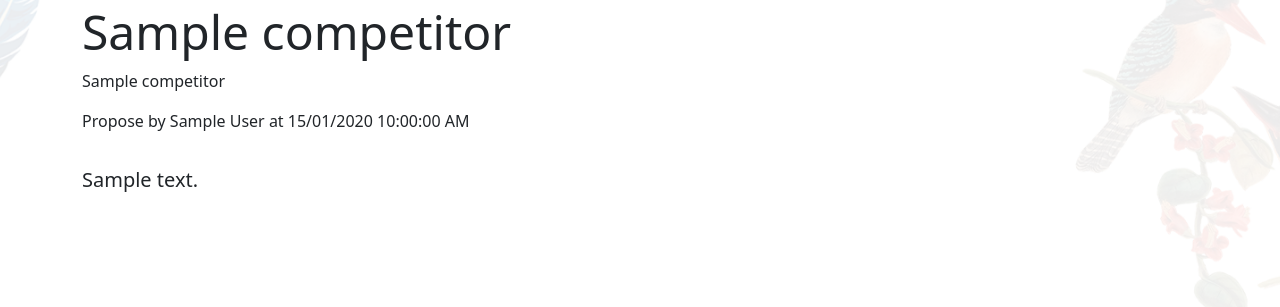
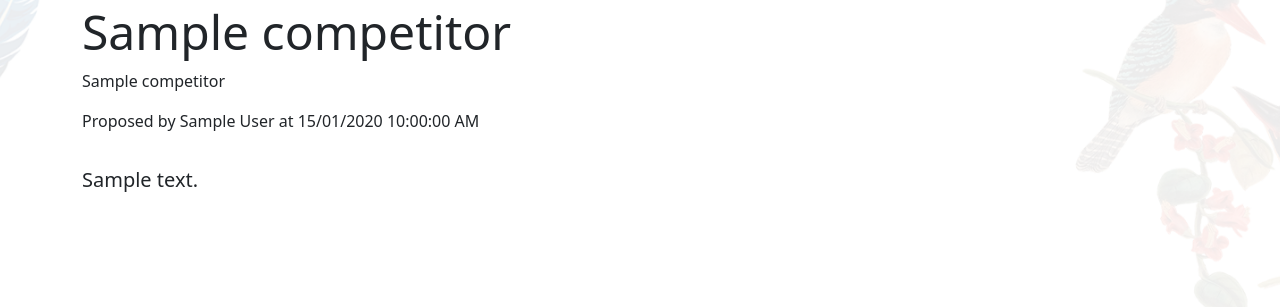
Before and after one commit to cysong/NuVote, a Flask app: template yob/templates/competitors/competitor_view.html in a window 1280 px wide. Shown: the part 498-805 px from the top of the page. Run offline with Flask 3, Linux system fonts and the light colour scheme; the template is opened without the code that fills it: most values are stand-ins (such as "Sample title", 1, 10 or a date in 2020); grey boxes marked "Sample" are stand-in pictures; parts of the project's set-up code (start-up, migrations or seed data) failed here and were passed over.

Commit message:
fix typo

```diff
--- a/yob/templates/competitors/competitor_view.html
+++ b/yob/templates/competitors/competitor_view.html
@@ -24,7 +24,7 @@
             <h1 class="display-5">{{ competitor['name'] }}</h1>
             <div class="info-row">{{ competitor['competition_name'] }}</div>
             <div class="info-row">
-                Propose by {{ competitor['author'] }} at {{ competitor['created_at'] | datetime_format }}
+                Proposed by {{ competitor['author'] }} at {{ competitor['created_at'] | datetime_format }}
             </div>
         </div>
     </div>
```
